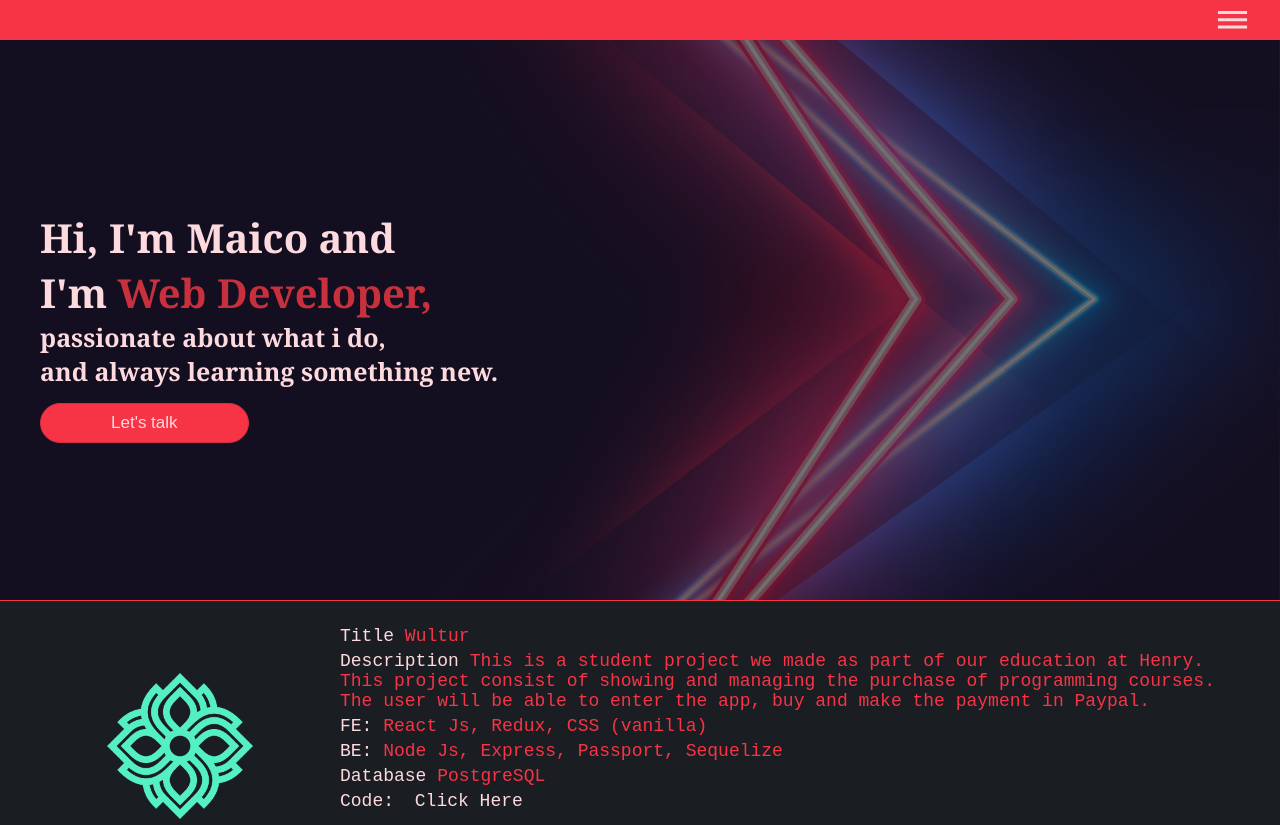
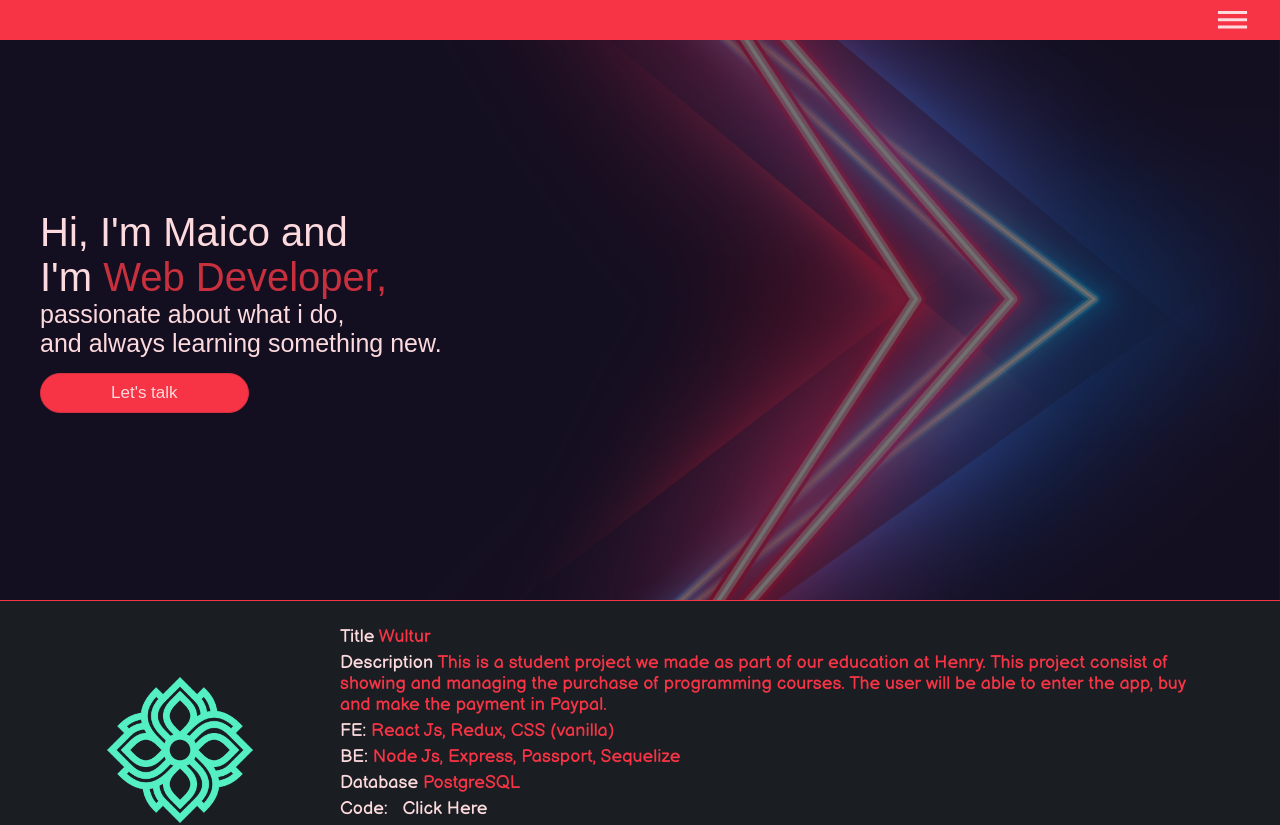
Before and after one commit to MaicoLoncomilla/Resume, a React (Create React App) app in the folder client/: page / in a window 1280 px wide. Shown: the top 825 px of the page. Built offline with nearby package versions, Linux system fonts and the light colour scheme; what react-alert-template-basic would draw is missing.

Commit message:
Cambiado las fuentes

```diff
--- a/client/src/components/styles/text.module.css
+++ b/client/src/components/styles/text.module.css
@@ -1,7 +1,12 @@
+@import url('https://fonts.googleapis.com/css2?family=Play&display=swap');
+@import url('https://fonts.googleapis.com/css2?family=Balsamiq+Sans&display=swap');
+
 .textP {
     color: var(--textColorButton);
     margin: 5px 10px 5px 10px;
-    font-family: 'Courier New', Courier, monospace;
+    /* font-family: 'Courier New', Courier, monospace; */
+    font-family: 'Balsamiq Sans', cursive;
+    font-weight: 300;
     cursor: pointer;
     font-size: 18px;
     text-decoration: none;
@@ -9,7 +14,9 @@
 .textA{
     color: var(--textColorButton);
     margin: 5px 10px 5px 10px;
-    font-family: 'Courier New', Courier, monospace;
+    /* font-family: 'Courier New', Courier, monospace; */
+    font-family: 'Balsamiq Sans', cursive;
+    font-weight: 300;
     cursor: pointer;
     font-size: 18px;
     text-decoration: none;
@@ -20,13 +27,17 @@
 .textH1 {
     color: var(--textColorButton);
     font-size: 40px;
-    font-family: Georgia, 'Times New Roman', Times, serif;
+    /* font-family: Georgia, 'Times New Roman', Times, serif; */
+    font-family: 'Rajdhani', sans-serif;
+    font-weight: 500;
     /* margin-left: 20px; */
 }
 .textH3 {
     color: var(--textColorButton);
     font-size: 25px;
-    font-family: Georgia, 'Times New Roman', Times, serif;
+    /* font-family: Georgia, 'Times New Roman', Times, serif; */
+    font-family: 'Rajdhani', sans-serif;
+    font-weight: 500;
     /* margin-left: 20px; */
 }
 .textLabelH1{
```
Also changed, not shown: 1 other file (tests, documents, lock files or other folders).
